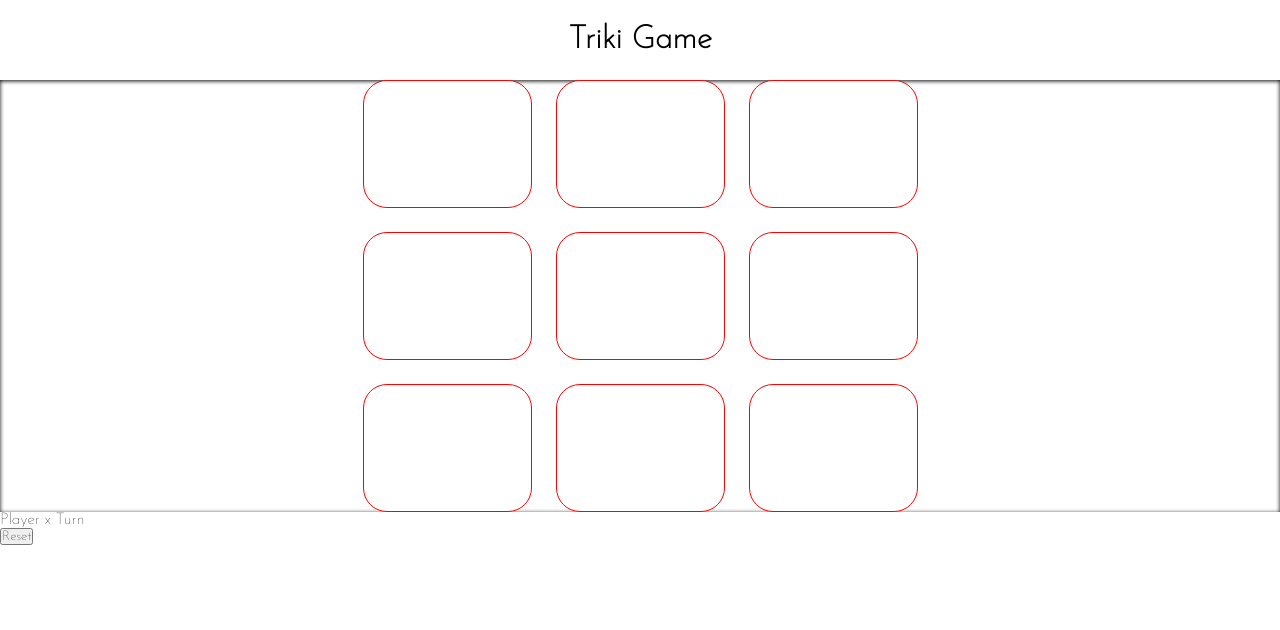
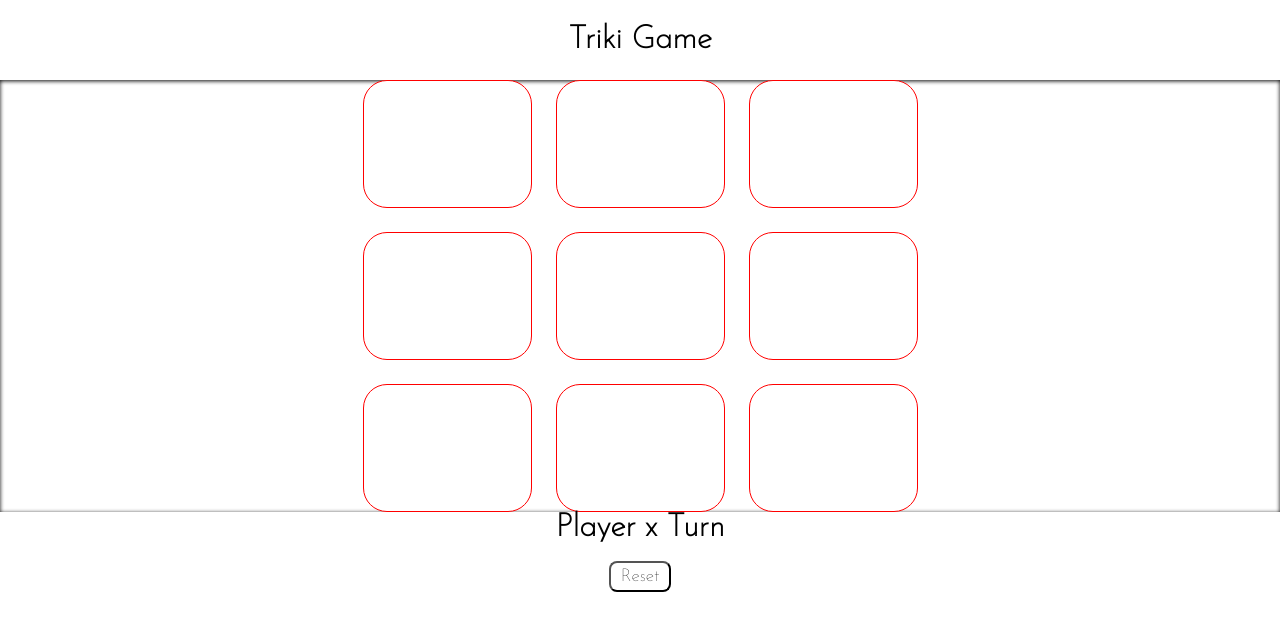
Before and after one commit to chara-sepulveda/triki-Game, a plain HTML site: page index.html in a window 1280 px wide. Drawn offline with Linux system fonts and the light colour scheme.

Commit message:
le cambiamos el color y estilos al boton reset

```diff
--- a/styles/styles.css
+++ b/styles/styles.css
@@ -42,3 +42,29 @@
      cursor: pointer;
      background-color: yellow;
  }
+ .result{
+     text-align: center;
+     font-weight: bolder;
+     font-size: 2rem;
+ }
+ .reset{
+     text-align: center;
+     margin: 10px 0;
+}
+
+#reset{
+cursor:pointer;
+color: black;
+background-color:white;
+border-radius: 0.5rem;
+padding: 5px 10px;
+font-size: 1.1rem;
+margin:7px 0;
+transition: all 0.8s ease-in-out;
+
+}
+#reset:hover{
+    color:white;
+    background-color: black;
+
+}
```
